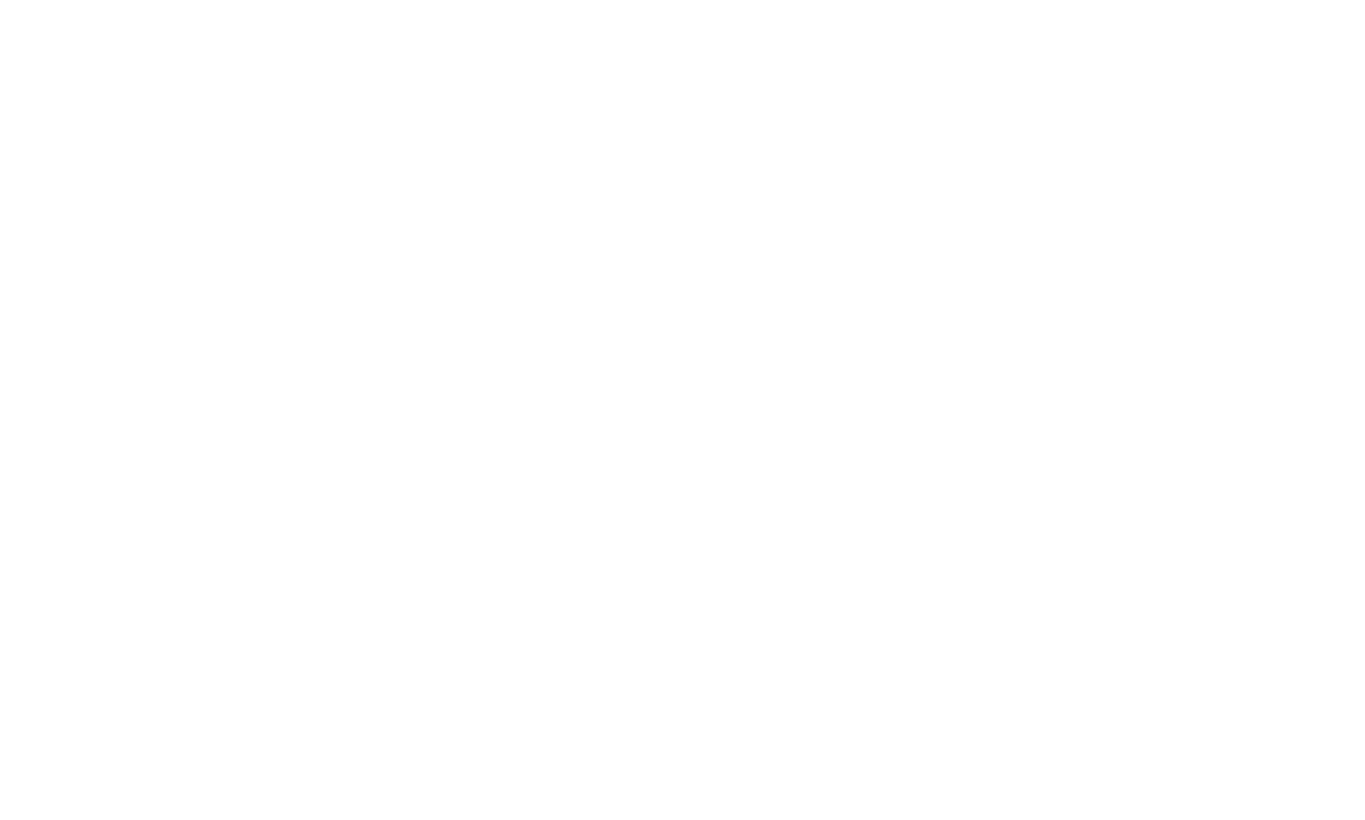
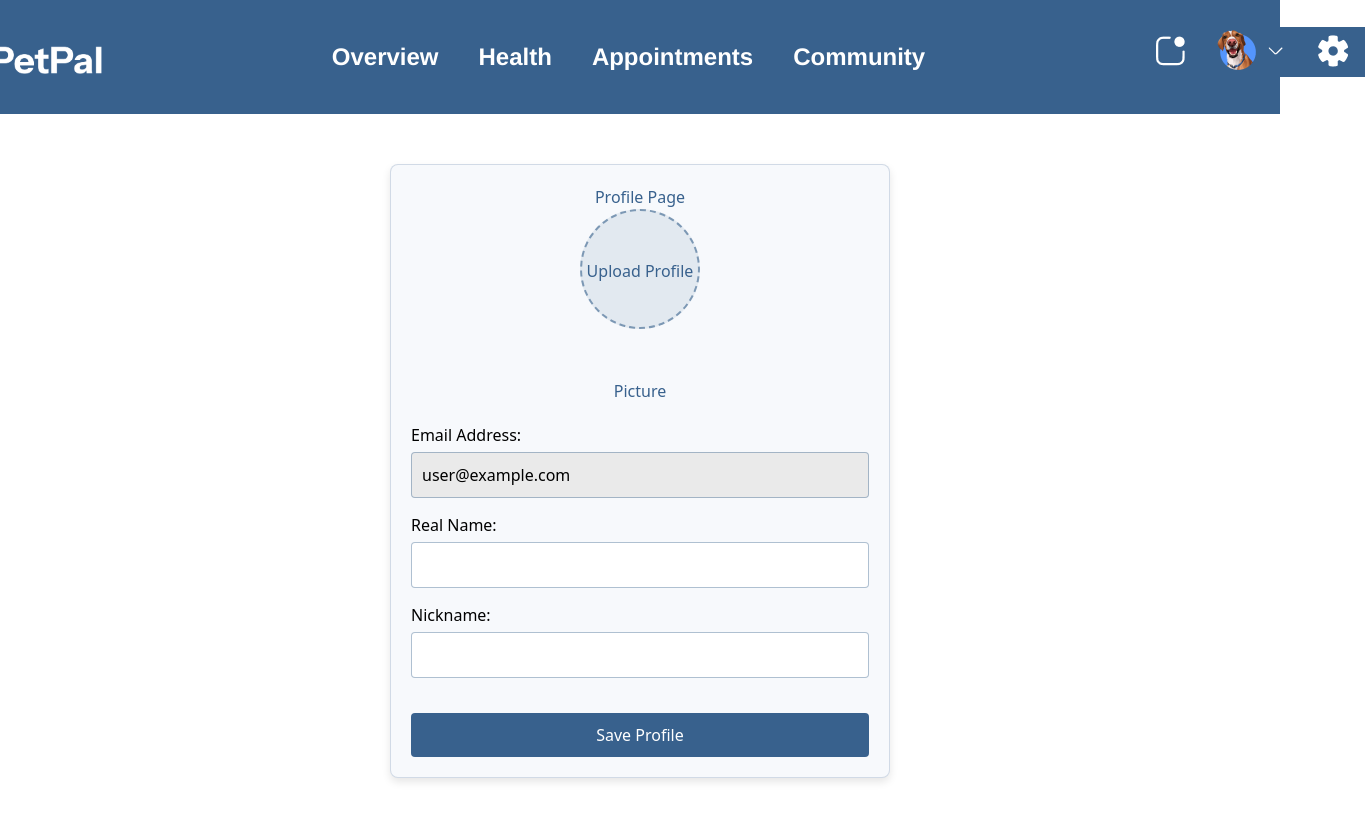
Before and after one commit to hit-sharq/petApp-frontend, a React (Vite) app: page /profilePage in a window 1280 px wide. Before the commit this address had no page. Shown: the top 820 px of the page, 1365 px wide, since content can reach past the window. Built offline with nearby package versions, Linux system fonts and the light colour scheme.

Commit message:
made the profile page

```diff
--- a/package.json
+++ b/package.json
@@ -11,8 +11,8 @@
     "test": "vitest"
   },
   "dependencies": {
+    "formik": "^2.4.6",
     "moment": "^2.30.1",
-    "formik": "^2.4.6",
     "react": "^18.3.1",
     "react-big-calendar": "^1.15.0",
     "react-calendar": "^5.1.0",
--- a/src/App.jsx
+++ b/src/App.jsx
@@ -11,6 +11,7 @@
 import { Community } from "./components/Community";
 import { MakeAppointment } from "./components/MakeAppointment";
 import { SignUp } from "./components/SignUp";
+import { ProfilePage } from "./components/ProfilePage";
 
 
 const Layout = () => {
@@ -35,6 +36,7 @@
         <Route path="/community" element={<Community/>} />
         <Route path="/addpet" element={<AddPet/>} />
         <Route path="/makeAppointment" element={<MakeAppointment/>} />
+        <Route path="profilePage" element={<ProfilePage />} />
       </Route>
     </Routes>
   );
--- a/src/components/Navbar.jsx
+++ b/src/components/Navbar.jsx
@@ -93,7 +93,7 @@
           </div>
         </div>
         <div className='w-[] h-[60px] object-contain flex justify-center '>
-          <NavLink to='/login'>
+          <NavLink to='/profilePage'>
           <img src='/petsettings.png' alt='' />
           </NavLink>
         </div>
--- /dev/null
+++ b/src/components/ProfilePage.css
@@ -0,0 +1,77 @@
+.profile-container {
+    max-width: 500px;
+    margin: 50px auto;
+    padding: 20px;
+    background-color: #f7f9fc;
+    border: 1px solid rgba(56, 97, 141, 0.2);
+    border-radius: 8px;
+    box-shadow: 0 4px 8px rgba(0, 0, 0, 0.1);
+  }
+
+  h2 {
+    text-align: center;
+    color: rgba(56, 97, 141, 1);
+  }
+
+  .profile-picture-section {
+    text-align: center;
+    margin-bottom: 20px;
+  }
+
+  .profile-picture-label {
+    display: inline-block;
+    background-color: rgba(56, 97, 141, 0.1);
+    border: 2px dashed rgba(56, 97, 141, 0.6);
+    border-radius: 50%;
+    width: 120px;
+    height: 120px;
+    line-height: 120px;
+    color: rgba(56, 97, 141, 1);
+    cursor: pointer;
+  }
+
+  .profile-picture-preview {
+    width: 120px;
+    height: 120px;
+    border-radius: 50%;
+    object-fit: cover;
+    display: block;
+  }
+
+  input[type="file"] {
+    display: none;
+  }
+
+  .profile-info-section label {
+    display: block;
+    margin-bottom: 15px;
+  }
+
+  label input {
+    width: 100%;
+    padding: 10px;
+    margin-top: 5px;
+    border: 1px solid rgba(56, 97, 141, 0.4);
+    border-radius: 4px;
+  }
+
+  .disabled-input {
+    background-color: #eaeaea;
+    cursor: not-allowed;
+  }
+
+  .save-button {
+    width: 100%;
+    padding: 10px;
+    background-color: rgba(56, 97, 141, 1);
+    color: #ffffff;
+    border: none;
+    border-radius: 4px;
+    cursor: pointer;
+    font-size: 16px;
+    margin-top: 20px;
+  }
+
+  .save-button:hover {
+    background-color: rgba(56, 97, 141, 0.8);
+  }
--- /dev/null
+++ b/src/components/ProfilePage.jsx
@@ -0,0 +1,93 @@
+import React, { useState } from "react";
+import "./ProfilePage.css";
+
+
+
+
+
+export const ProfilePage = (props) => {
+
+    const [profile, setProfile] = useState({
+        email: "user@example.com",
+        realName: "",
+        nickname: "",
+        profilePicture: null,
+      });
+
+      const handleInputChange = (e) => {
+        const { name, value } = e.target;
+        setProfile((prev) => ({ ...prev, [name]: value }));
+      };
+
+      const handleFileChange = (e) => {
+        const file = e.target.files[0];
+        setProfile((prev) => ({ ...prev, profilePicture: file }));
+      };
+
+      const handleSave = () => {
+        alert("Profile saved! Backend integration will handle this.");
+        console.log(profile); // Placeholder for actual save action
+      };
+
+    return (
+        <div className="profile-container">
+          <h2>Profile Page</h2>
+          <div className="profile-picture-section">
+            <label htmlFor="profilePicture" className="profile-picture-label">
+              {profile.profilePicture ? (
+                <img
+                  src={URL.createObjectURL(profile.profilePicture)}
+                  alt="Profile"
+                  className="profile-picture-preview"
+                />
+              ) : (
+                <span>Upload Profile Picture</span>
+              )}
+            </label>
+            <input
+              type="file"
+              id="profilePicture"
+              accept="image/*"
+              onChange={handleFileChange}
+            />
+          </div>
+
+          <div className="profile-info-section">
+            <label>
+              Email Address:
+              <input
+                type="email"
+                name="email"
+                value={profile.email}
+                disabled
+                className="disabled-input"
+              />
+            </label>
+
+            <label>
+              Real Name:
+              <input
+                type="text"
+                name="realName"
+                value={profile.realName}
+                onChange={handleInputChange}
+              />
+            </label>
+
+            <label>
+              Nickname:
+              <input
+                type="text"
+                name="nickname"
+                value={profile.nickname}
+                onChange={handleInputChange}
+              />
+            </label>
+          </div>
+
+          <button className="save-button" onClick={handleSave}>
+            Save Profile
+          </button>
+        </div>
+      );
+    };
```
Also changed, not shown: 1 other file (tests, documents, lock files or other folders).
